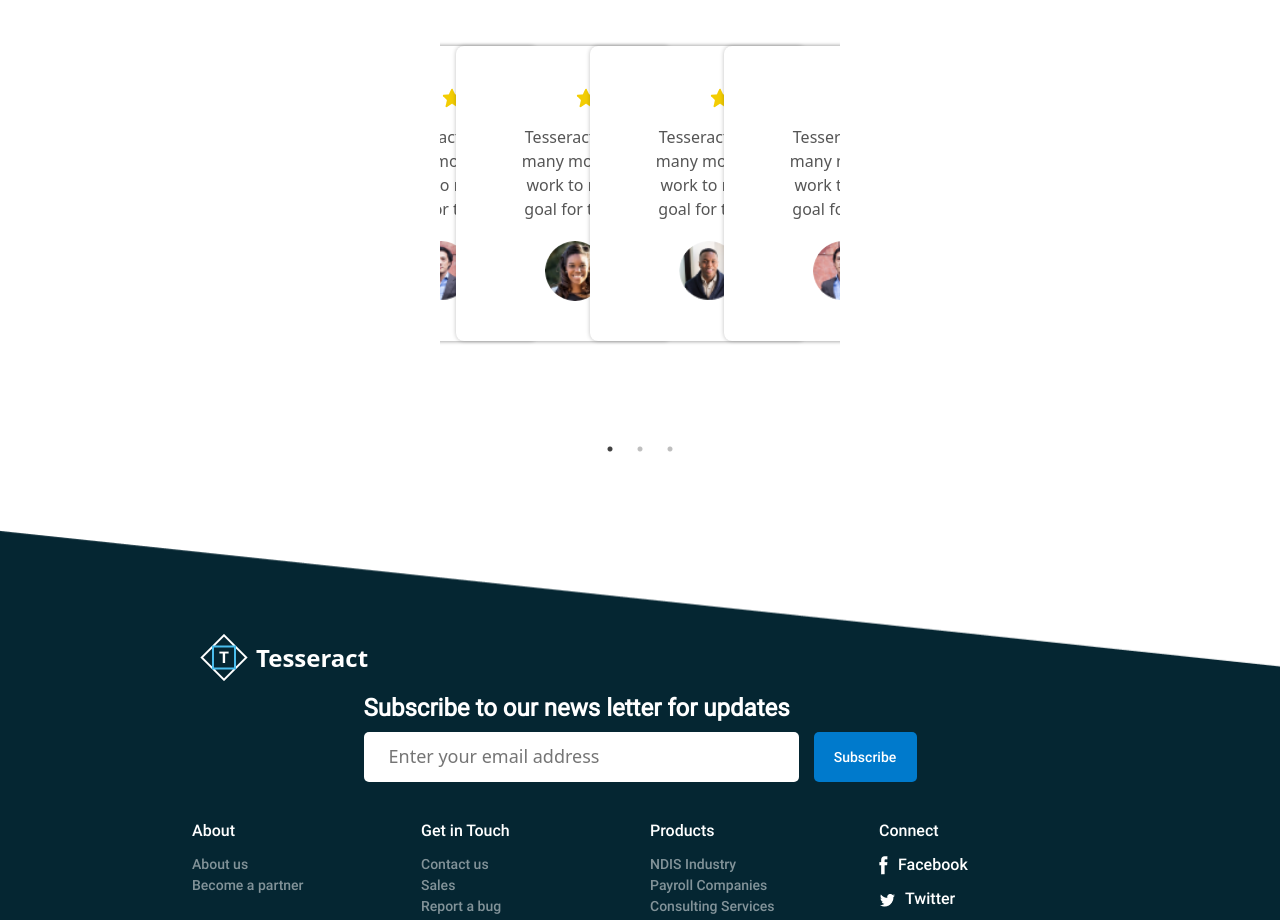
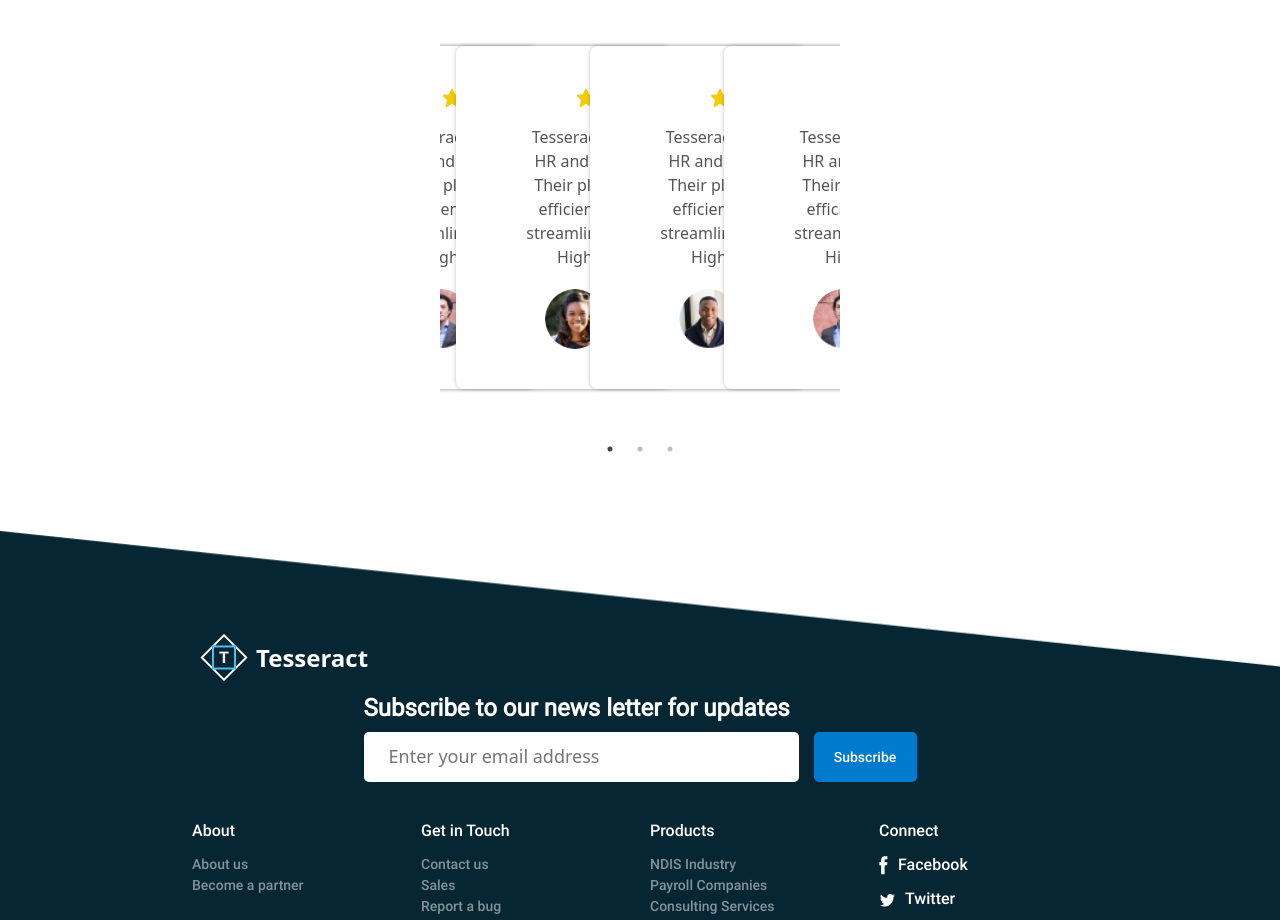
Before and after one commit to krishnakanthTM/tesseract, a React (Create React App) app: page / in a window 1280 px wide. Shown: the part 2780-3700 px from the top of the page. Built offline with nearby package versions, Linux system fonts and the light colour scheme.

Commit message:
testimonial changes

```diff
--- a/src/App/Pages/Home/HomePage.jsx
+++ b/src/App/Pages/Home/HomePage.jsx
@@ -206,7 +206,7 @@
               <img src={emptyStar} alt="emptyStar" className="star" />
             </div>
             <p className="testimonial-text">
-            Tesseract helps you see how many more days you need to work to reach your financial goal for the month and year.
+            Tesseract transformed our HR and payroll processes. Their platform is intuitive, efficient, and has greatly streamlined our operations. Highly recommend!
             </p>
             <div className="user-info">
                 <img src={client1} alt="Regina Miles" className="user-photo" />
@@ -225,7 +225,7 @@
               <img src={emptyStar} alt="emptyStar" className="star" />
             </div>
             <p className="testimonial-text">
-            Tesseract helps you see how many more days you need to work to reach your financial goal for the month and year.
+            Tesseract transformed our HR and payroll processes. Their platform is intuitive, efficient, and has greatly streamlined our operations. Highly recommend!
             </p>
             <div className="user-info">
                 <img src={client2} alt="Client2" className="user-photo" />
@@ -244,7 +244,7 @@
               <img src={emptyStar} alt="emptyStar" className="star" />
             </div>
             <p className="testimonial-text">
-            Tesseract helps you see how many more days you need to work to reach your financial goal for the month and year.
+            Tesseract transformed our HR and payroll processes. Their platform is intuitive, efficient, and has greatly streamlined our operations. Highly recommend!
             </p>
             <div className="user-info">
                 <img src={client3} alt="Client3" className="user-photo" />
```
